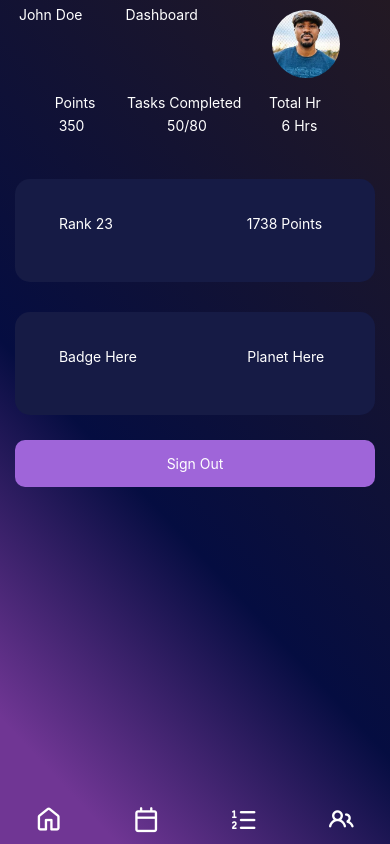
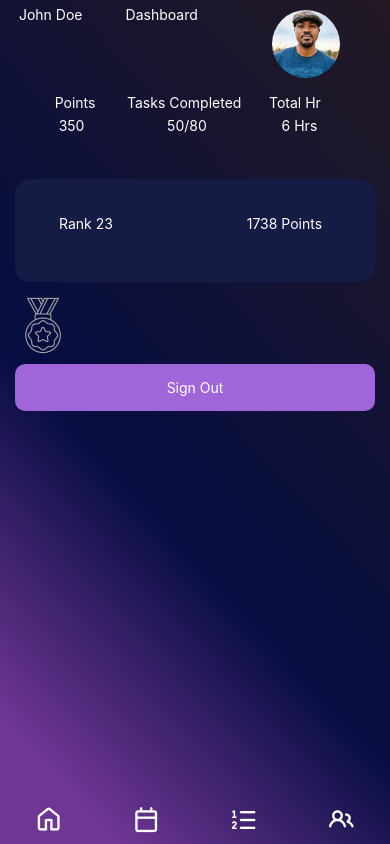
Before and after one commit to lavender-fox12/Member-app, a React Native app: screen /AppNavigator in a window 390 px wide. Built offline with nearby package versions, Linux system fonts and the light colour scheme; no server answers.

Commit message:
Badges picture

```diff
--- a/app/screens/DashboardScreen.js
+++ b/app/screens/DashboardScreen.js
@@ -10,6 +10,7 @@ import {
 
 import Screen from '../components/Screen';
 import TempProfilePhoto from '../assets/tempProfilePhoto.png';
+import BadgesLogo from '../assets/badgesLogo.png';
 import CustomButton from '../components/customButton';
 import { auth } from '../navigation/firebase';
 import { signOut } from 'firebase/auth';
@@ -57,12 +58,14 @@ function DashboardScreen({ navigation }) {
           {'Rank 23                                  1738 Points'}{' '}
         </Text>
       </View>
-      <View style={styles.paddedBox}>
-        <Text style={styles.text}>
-          {' '}
-          {'Badge Here                            Planet Here'}{' '}
-        </Text>
-      </View>
+      <TouchableWithoutFeedback style={styles.paddedBox}>
+        <Image
+        source={BadgesLogo}
+        style={[
+
+        ]}
+        />
+      </TouchableWithoutFeedback>
       <CustomButton text="Sign Out" onPress={handleSignOut} type="PRIMARY" />
     </Screen>
   );
```
Also changed, not shown: app/assets/badgesLogo.png (added).
